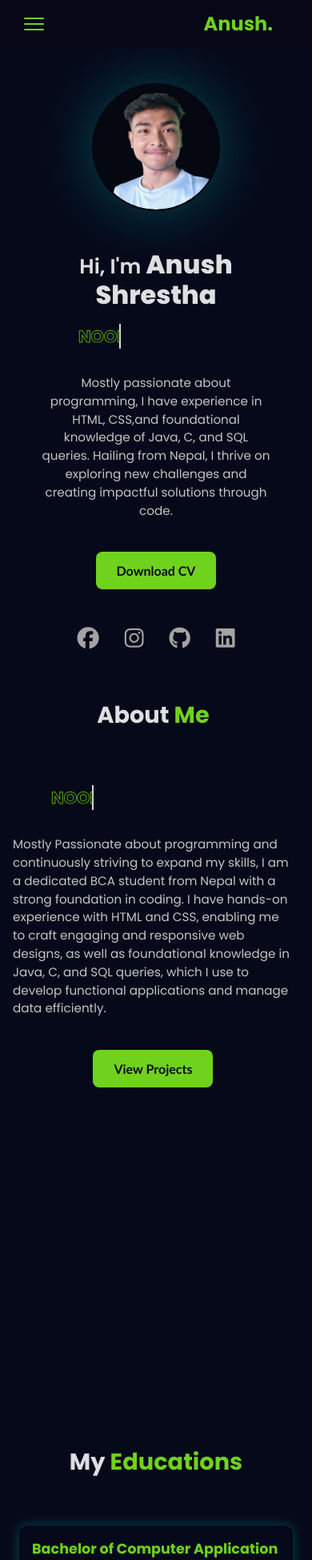
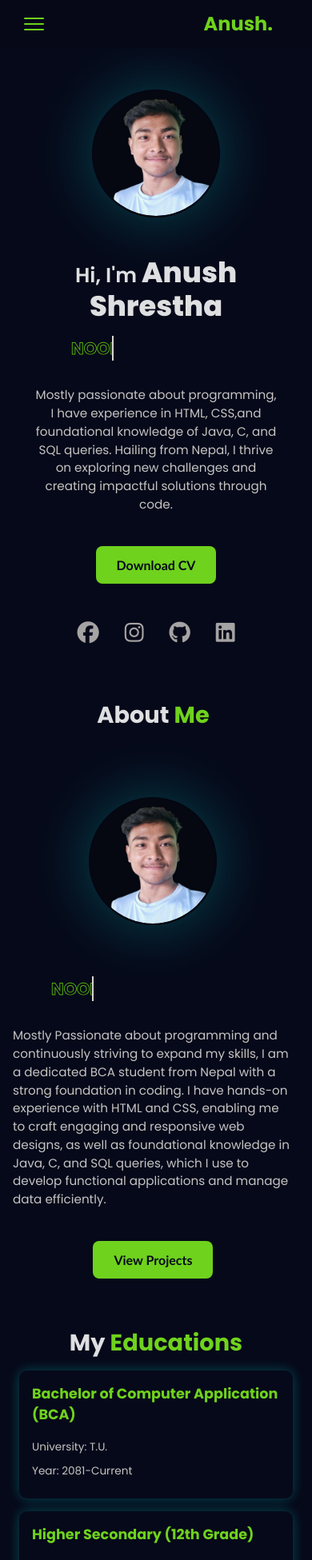
Before and after one commit to Anush980/React_portfolio, a React (Vite) app: page / in a window 390 px wide. Shown: the top 1951 px of the page at 80% size. Built offline with nearby package versions, Linux system fonts and the light colour scheme.

Commit message:
responsiveness issues fixed

```diff
--- a/src/components/Title/Title.css
+++ b/src/components/Title/Title.css
@@ -14,6 +14,9 @@
 }
 
 @media (max-width: 768px) {
+  .title-wrapper {
+    margin-bottom: 5px;
+  }
   .title-heading {
     font-size: 1.8rem;
   }
--- a/src/data/cardData.js
+++ b/src/data/cardData.js
@@ -7,13 +7,8 @@ const cardData = [
         title: "Mobile Apps",
         description: "I design cross-platform apps with Flutter."
     },
-
     {
-        title: "JAVA",
-        description: "Have some ideal knowledge with java and swing."
-    },
-    {
-        title: "MERN",
+        title: "M.E.R.N",
         description: "Currently learning starting off with react"
     },
     {
--- a/src/pages/About/About.css
+++ b/src/pages/About/About.css
@@ -18,7 +18,14 @@
   max-width: 50%;
 }
 @media (max-width: 768px) {
-  .left{
-    display: none;
+  .about{
+    padding-top: none;
   }
+ .about .container {
+  flex-direction: column;
+  gap:3rem;
 }
+.about .container .left {
+  margin: 0 auto;
+}
+}
--- a/src/pages/Education/Education.css
+++ b/src/pages/Education/Education.css
@@ -6,3 +6,8 @@
      justify-content: start;
      align-items: center;
  }
+ @media(max-width:720px){
+.education{
+    padding-top: 1px;
+}
+ }
--- a/src/pages/Home/Home.css
+++ b/src/pages/Home/Home.css
@@ -1,7 +1,7 @@
 .home-section {
   height: calc(100vh - 63px);
   margin: 5%;
-  padding: 1px 5%;
+  padding: 1px 2%;
   display: flex;
   flex-direction: column;
   overscroll-behavior-inline: hidden;
@@ -13,7 +13,7 @@
   margin: 0 auto;
   display: flex;
   align-items: center;
-  gap: 4rem;
+  gap: 10rem;
 }
 
 .text-content {
@@ -67,12 +67,12 @@
 
 @media (max-width: 480px) {
   .home-section {
-    padding: 2rem 1rem;
+
   }
 
   .text-content h1 {
     font-size: 1.6rem;
-  }
+
 
   .text-content h1 span {
     font-size: 2rem;
```
